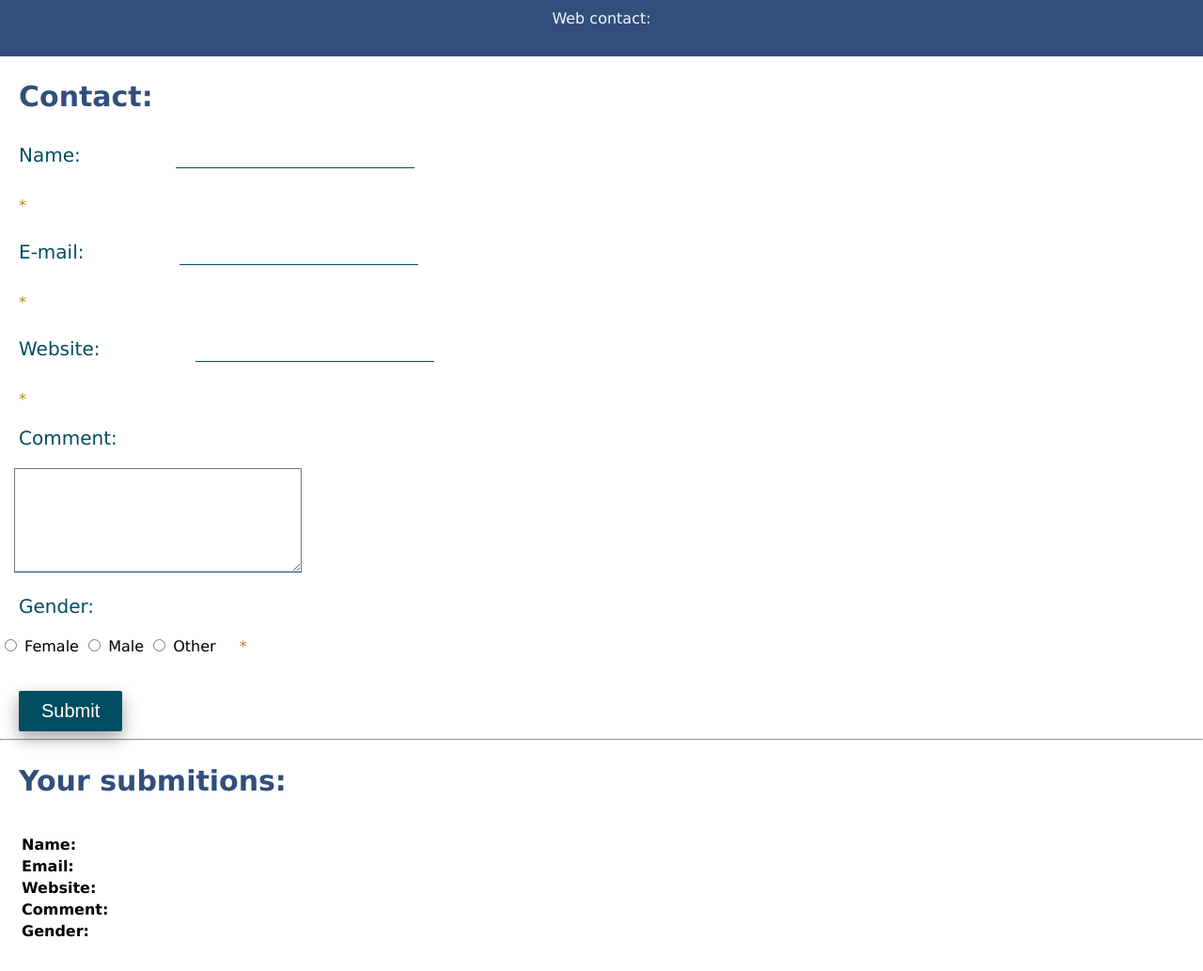
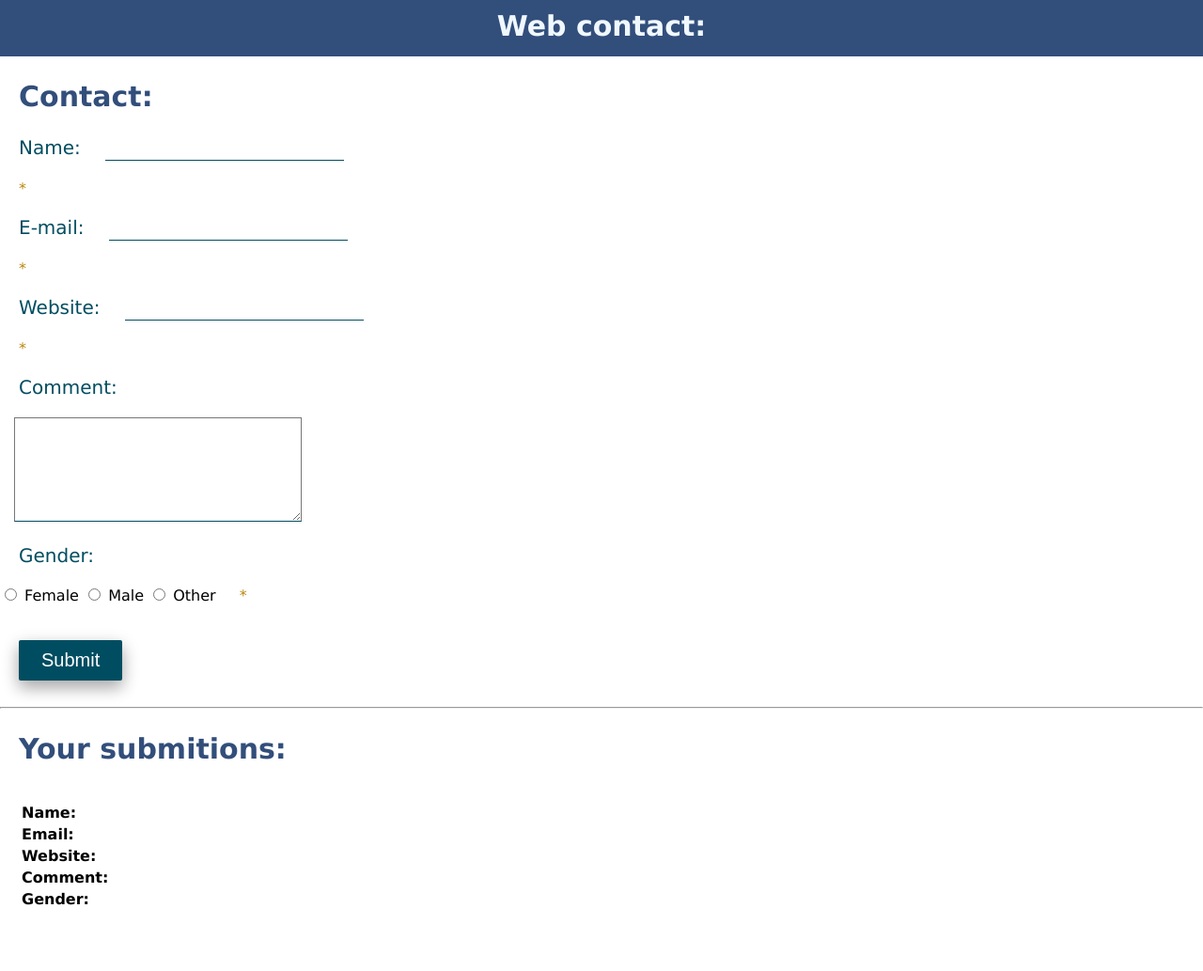
Before and after one commit to JosefineFH/PHP, a PHP site: page / in a window 1280 px wide. Shown: the whole page at 94% size. After the commit the page ends 963 px from the top, so only its background shows below. Run offline with PHP 8.4, Linux system fonts and the light colour scheme; lists and menus that the app fills with data are empty.

Commit message:
more css

```diff
--- a/PHPForm/css/Form.css
+++ b/PHPForm/css/Form.css
@@ -1,6 +1,7 @@
 body {
     font-family: 'Lucida Sans', 'Lucida Sans Regular', 'Lucida Grande', 'Lucida Sans Unicode', Geneva, Verdana, sans-serif;
     margin: 0;
+    top: 0;
 }
 
 h2 {
@@ -33,7 +34,6 @@ textarea {
     font-size: 18px;
     width: 250px;
     margin-left: 20px;
-    margin: 10px 10ex;
 }
 
 button {
@@ -46,6 +46,7 @@ button {
     box-shadow: 0 8px 16px 0 rgba(0, 0, 0, 0.2), 0 6px 20px 0 rgba(0, 0, 0, 0.19);
     color: white;
     margin-left: 20px;
+    margin-bottom: 20px;
 }
 
 table {
@@ -63,12 +64,17 @@ td {
 
 #navbar {
     background-color: #324e7b;
-    height: 50px;
-    text-align: center;
-    color: aliceblue;
-    padding-top: 10px;
+    height: 60px;
 }
 
 footer {
-    height: 30px;
+    height: 50px;
 }
+
+#logo {
+    text-align: center;
+    color: aliceblue;
+    font-size: 30px;
+    margin: 0;
+    padding-top: 10px;
+}
--- a/PHPForm/index.php
+++ b/PHPForm/index.php
@@ -7,7 +7,10 @@
 </head>
 
 <body>
-<nav id="navbar"> Web contact:</nav>
+
+<nav id="navbar">
+<h1 id="logo">Web contact:</h1>
+</nav>
     <?php
     // define variables and set to empty values
     $name = $email = $gender = $comment = $website = "";
```
